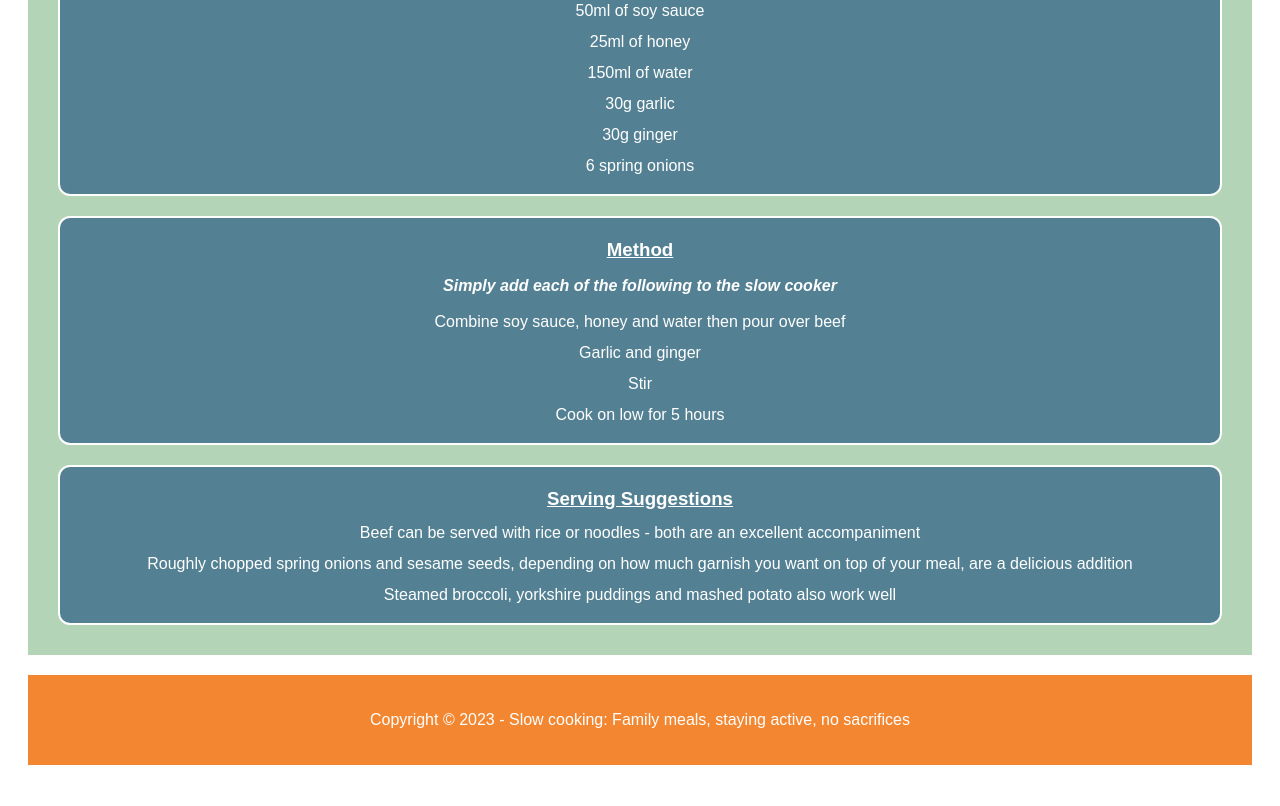
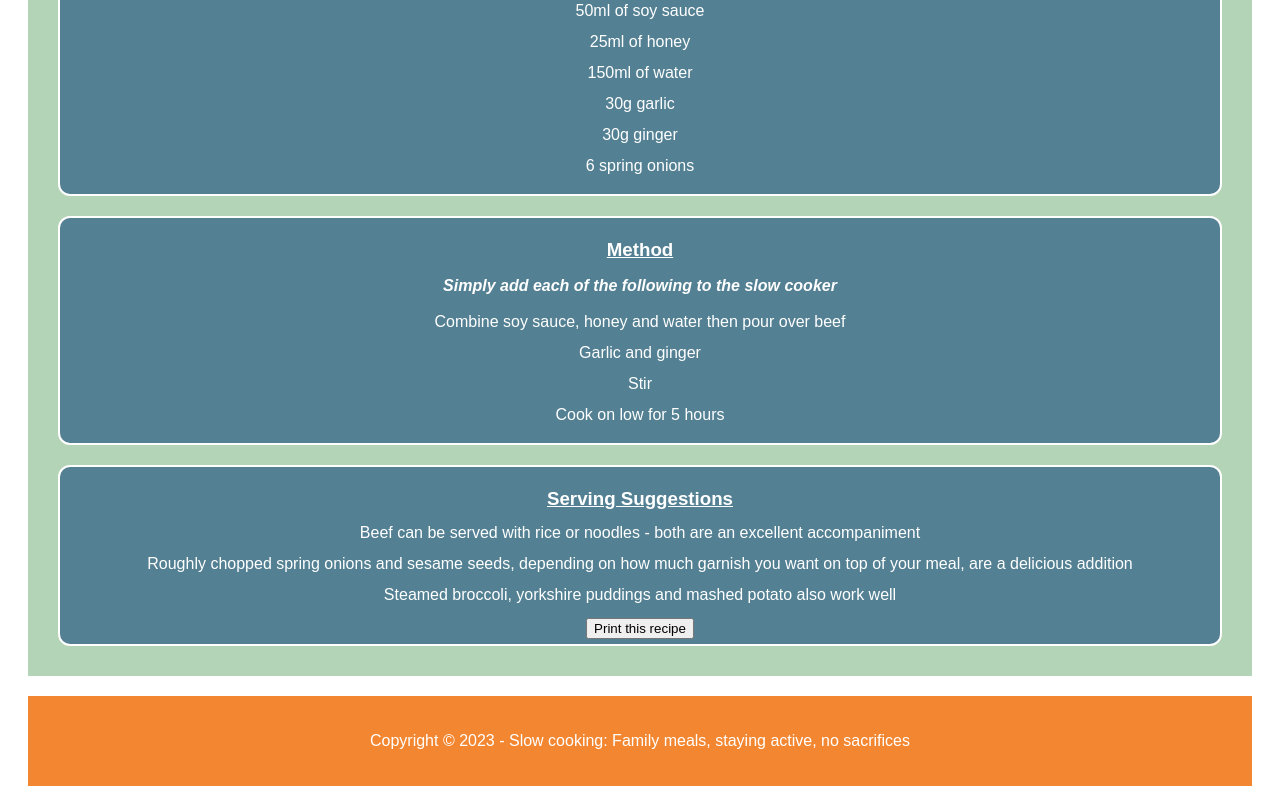
Before and after one commit to JustAnotherMatureStudent/JustAnotherMatureStudent.github.io, a plain HTML site: page Beef.html in a window 1280 px wide. Shown: the part 368-1174 px from the top of the page. Before the commit the page ends 1153 px from the top, so only its background shows below. Drawn offline with Linux system fonts and the light colour scheme.

Commit message:
Add files via upload

```diff
--- a/Beef.html
+++ b/Beef.html
@@ -49,6 +49,7 @@
 <p>Beef can be served with rice or noodles - both are an excellent accompaniment</p>
 <p>Roughly chopped spring onions and sesame seeds, depending on how much garnish you want on top of your meal, are a delicious addition</p>
 <p>Steamed broccoli, yorkshire puddings and mashed potato also work well</p>
+<button onclick="window.print()">Print this recipe</button>
 </section>
 </section>
 
```
Also changed, not shown: Chicken.html (+1 -0 lines), Pork.html (+1 -1 lines), Vegetarian.html (+1 -1 lines).
